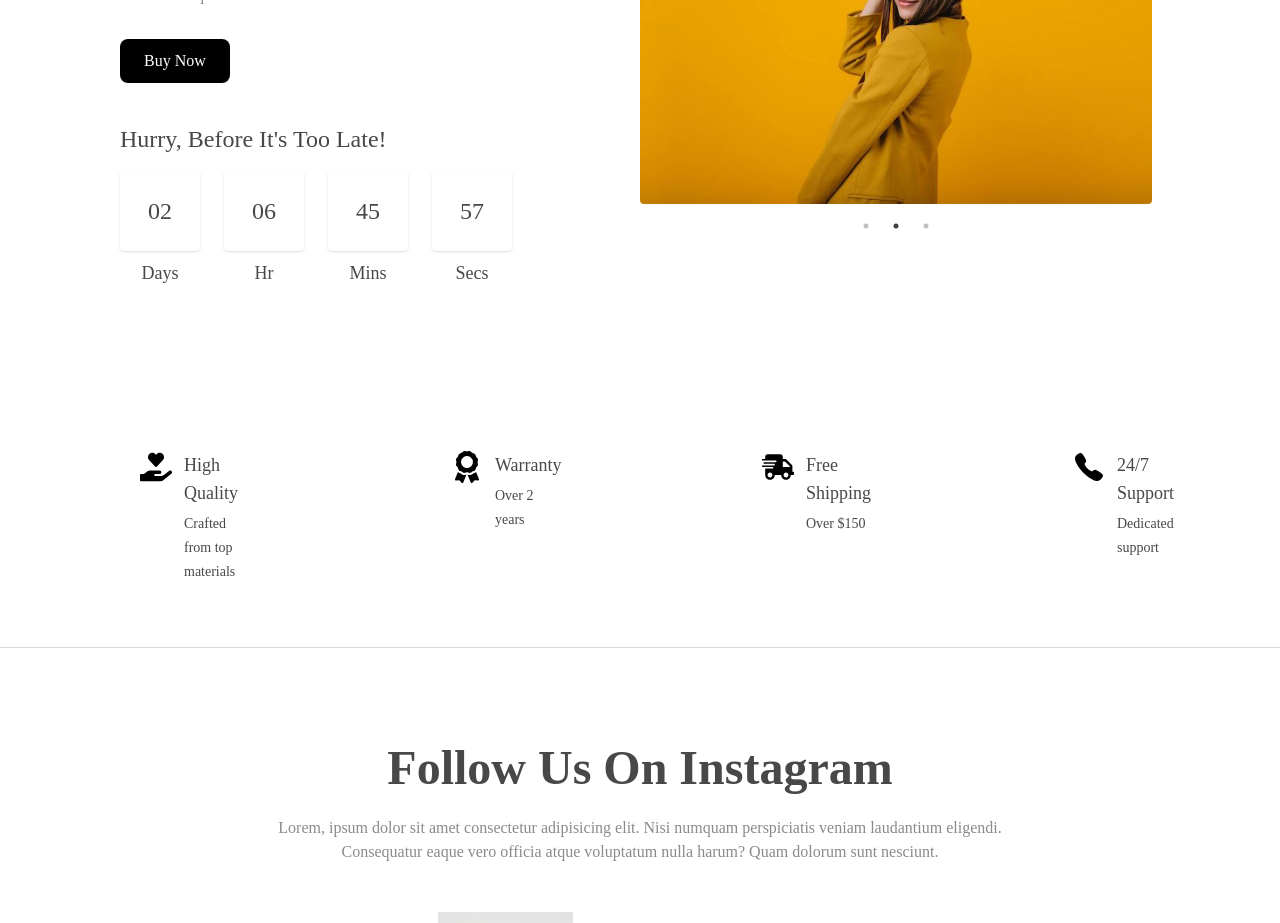
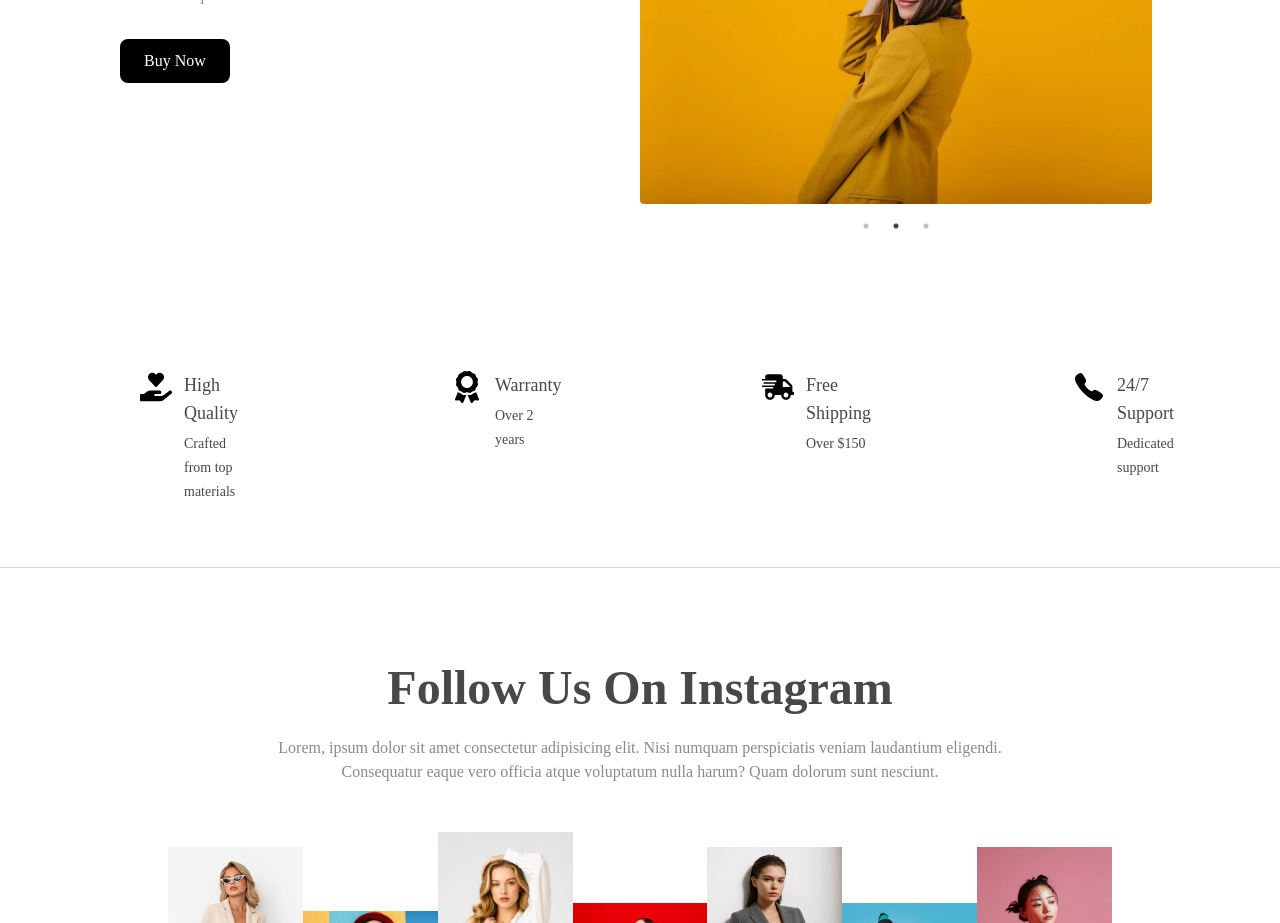
Before and after one commit to hassanballeh/4max-front, a React (Vite) app: page / in a window 1280 px wide. Shown: the part 1320-2243 px from the top of the page. Built offline with nearby package versions, Linux system fonts and the light colour scheme; a web font is replaced by a local one.

Commit message:
edit checkout

```diff
--- a/src/App.jsx
+++ b/src/App.jsx
@@ -13,6 +13,7 @@ import Products from "./Components/Products/Products";
 import ProductDetails from "./pages/ProductDetails";
 import Cart from "./pages/Cart";
 import FavouriteList from "./pages/FavouriteList";
+import Checkout from "./pages/Checkout";
 import { AuthProvider } from "./context/AuthContext";
 
 function App() {
@@ -25,6 +26,7 @@ function App() {
           <Route path="/products" element={<Products />} />
           <Route path="/product-details" element={<ProductDetails />} />
           <Route path="/cart" element={<Cart />} />
+          <Route path="/checkout" element={<Checkout />} />
           <Route path="/favouriteList" element={<FavouriteList />} />
           <Route path="/login" element={<Login />} />
           <Route path="/register" element={<Register />} />
--- a/src/Components/ArrivalSlider/ArrivalSlider.jsx
+++ b/src/Components/ArrivalSlider/ArrivalSlider.jsx
@@ -29,10 +29,8 @@ const SliderComponent = () => {
             <img
               src={slide.image}
               alt={slide.title}
-              className="rounded w-full max-h-[300px] md:max-h-[500px] h-full object-cover"
-            />
-          </div>
-        ))}
+              className="rounded w-full max-h-[300px] md:max-h-[500px] h-full object-cover"/>
+          </div>))}
       </Slider>
     </div>
   );
--- a/src/Components/NewArrival/NewArrival.jsx
+++ b/src/Components/NewArrival/NewArrival.jsx
@@ -13,42 +13,14 @@ const NewArrival = () => {
   <div className="w-full px-10 sm:px-10 md:w-1/2 flex flex-col items-center md:items-start mb-1 pl-12">
     <section id="new-arrivals" className="scroll-mt-24 mb-6">
       <h3 className="text-3xl md:text-5xl text-[#484848] font-semibold capitalize mt-4">
-        New Arrival!
-      </h3>
+        New Arrival!</h3>
     </section>
 
     <p className="text-base text-[#8a8a8a] mb-8 max-w-[444px]">
       Lorem ipsum dolor sit amet consectetur adipisicing elit. Repellendus laborum perferendis omnis numquam hic laudantium quod inventore ad autem deserunt.
     </p>
 
-    <Link
-      to="/products"
-      className="text-base text-white capitalize px-6 py-2.5 bg-black rounded-lg"
-    >
-      Buy Now
-    </Link>
-
-    {/* Countdown Timer */}
-    <div className="mt-10">
-      <h5 className="text-2xl text-[#484848] font-medium capitalize mb-4">
-        Hurry, before it's too late!
-      </h5>
-      <div className="grid grid-cols-4 gap-6">
-        {['02', '06', '45', '57'].map((val, i) => {
-          const labels = ['Days', 'Hr', 'Mins', 'Secs'];
-          return (
-            <div key={i} className="flex flex-col items-center">
-              <div className="w-20 h-20 bg-white shadow rounded-sm flex items-center justify-center text-2xl text-[#484848]">
-                {val}
-              </div>
-              <p className="text-lg text-[#484848] capitalize mt-2">
-                {labels[i]}
-              </p>
-            </div>
-          );
-        })}
-      </div>
-    </div>
+    <Link to="/products" className="text-base text-white capitalize px-6 py-2.5 bg-black rounded-lg">Buy Now</Link>
   </div>
 
 
--- a/src/pages/Checkout.jsx
+++ b/src/pages/Checkout.jsx
@@ -75,7 +75,7 @@ const Checkout = () => {
           />
         </div>
 
-        <div className="grid grid-cols-1 md:grid-cols-2 gap-6">
+        <div className="grid grid-cols-1 gap-6">
           <div>
             <label htmlFor="townCity" className="block text-sm font-medium text-gray-700 mb-1">
               Town/City *
@@ -87,28 +87,11 @@ const Checkout = () => {
               value={formData.townCity}
               onChange={handleChange}
               className="w-full px-4 py-2 border border-gray-300 rounded-md focus:outline-none focus:ring-2 focus:ring-black"
-              required
-            />
-          </div>
-
-          <div>
-            <label htmlFor="phoneNumber" className="block text-sm font-medium text-gray-700 mb-1">
-              Phone Number *
-            </label>
-            <input
-              type="tel"
-              id="phoneNumber"
-              name="phoneNumber"
-              value={formData.phoneNumber}
-              onChange={handleChange}
-              className="w-full px-4 py-2 border border-gray-300 rounded-md focus:outline-none focus:ring-2 focus:ring-black"
-              required
-            />
+              required/>
           </div>
         </div>
+
         <div className="grid grid-cols-1 gap-6">
-
-
           <div>
             <label htmlFor="emailAddress" className="block text-sm font-medium text-gray-700 mb-1">
               Email Address *
```
Also changed, not shown: src/Components/Contact/Contact.jsx (+4 -8 lines).
